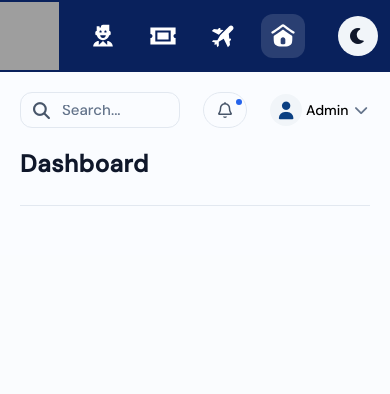
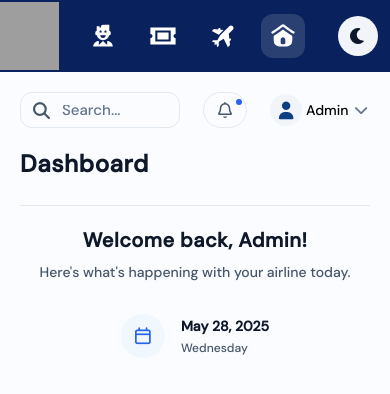
Before and after one commit to Mhdy48/SkyLine-dashboard, a website: page index.html in a window 390 px wide. Drawn offline with nearby package versions, Linux system fonts and the light colour scheme; grey boxes are pictures that could not be loaded.

Commit message:
feat(dashboard): add responsive welcome and date section with dark mode

```diff
--- a/index.html
+++ b/index.html
@@ -220,6 +220,50 @@
               />
             </div>
           </div>
+          <!-- ================= WELCOME SECTION ================= -->
+          <div
+            class="my-5 flex items-center justify-between max-[650px]:basis-[50%] max-[500px]:flex-col"
+          >
+            <!-- Welcome Message -->
+            <div class="max-[500px]:text-center">
+              <h2
+                class="text-xl font-semibold tracking-wide text-content-primary duration-500 dark:text-white"
+              >
+                Welcome back, Admin!
+              </h2>
+              <p
+                class="mt-2 text-sm text-content-secondary duration-500 dark:text-content-secondary-dark"
+              >
+                Here's what's happening with your airline today.
+              </p>
+            </div>
+            <!-- Date Card -->
+            <div
+              class="flex items-center gap-4 rounded-xl px-5 py-3 max-[650px]:basis-[50%] max-[650px]:px-0 max-[500px]:mt-5"
+            >
+              <!-- Calendar Icon -->
+              <div
+                class="flex h-11 w-11 items-center justify-center rounded-full bg-surface-muted duration-500 dark:bg-transparent"
+              >
+                <i
+                  class="fa-regular fa-calendar cursor-pointer text-lg text-info"
+                ></i>
+              </div>
+              <!-- Date Information -->
+              <div>
+                <h3
+                  class="text-sm font-semibold text-content-primary duration-500 dark:text-white"
+                >
+                  May 28, 2025
+                </h3>
+                <p
+                  class="mt-1 text-xs text-content-secondary duration-500 dark:text-content-secondary-dark"
+                >
+                  Wednesday
+                </p>
+              </div>
+            </div>
+          </div>
         </section>
 
         <section
```
